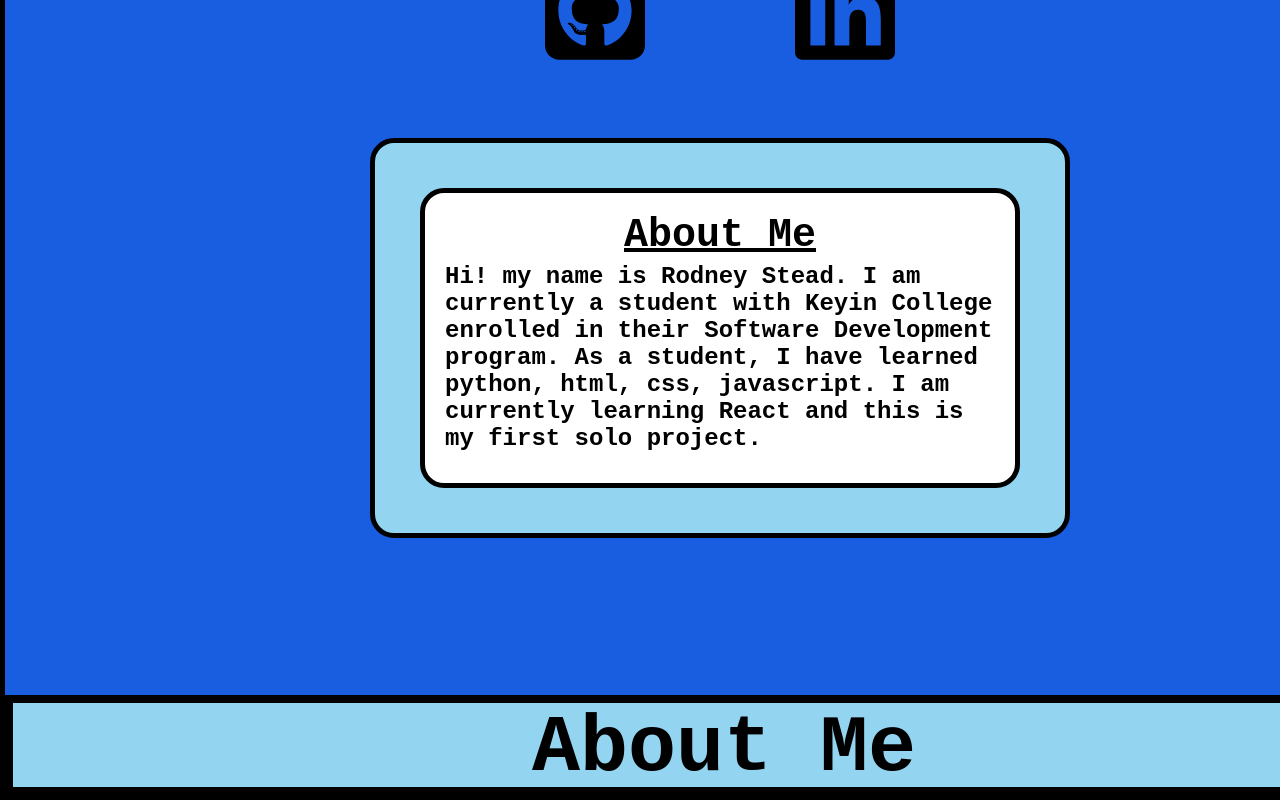
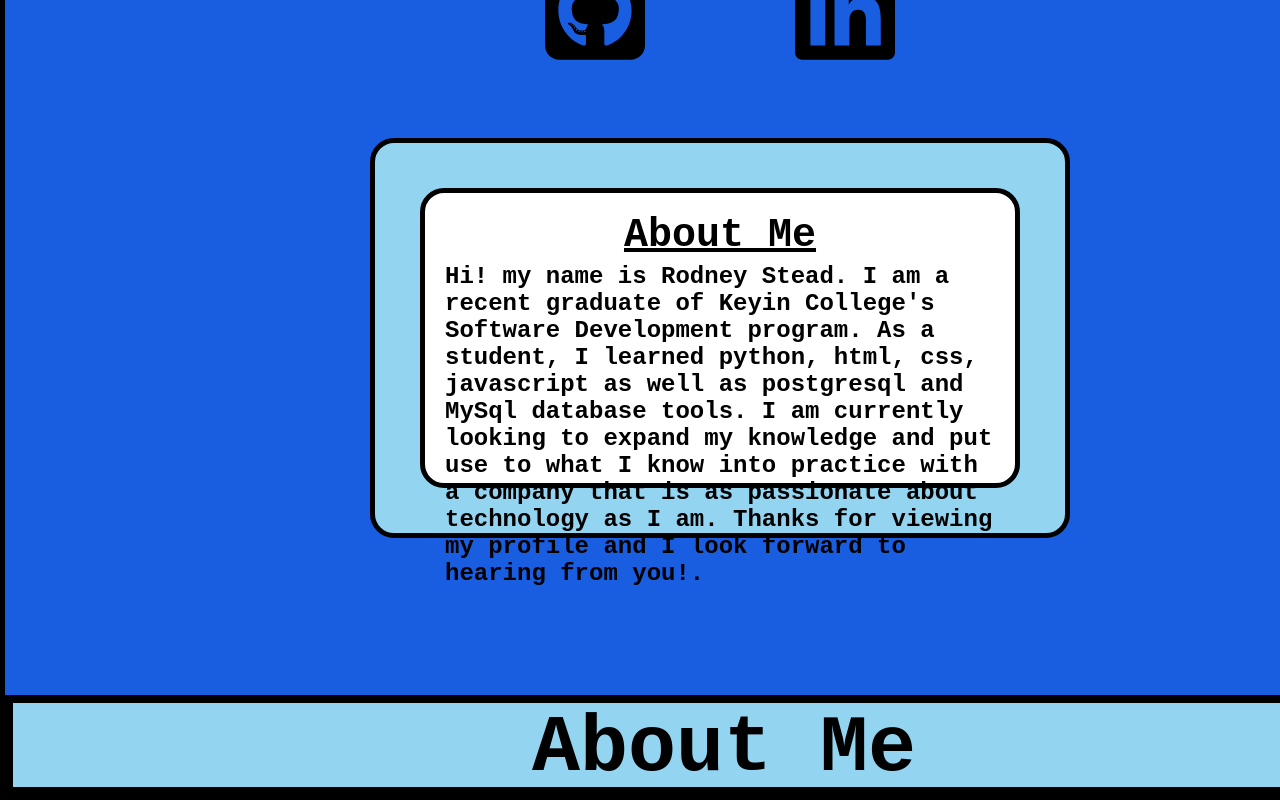
Before and after one commit to RodneyCStead/portfolio, a React (Create React App) app: page /#/about in a window 1280 px wide. Shown: the part 645-1445 px from the top of the page. Built offline with nearby package versions, Linux system fonts and the light colour scheme.

Commit message:
updated the about me box

```diff
--- a/src/components/AboutMeBoxes.jsx
+++ b/src/components/AboutMeBoxes.jsx
@@ -18,9 +18,11 @@ const AboutMeBoxes = () => {
           <div className = "aboutMeTextBox">
             <h2>About Me</h2>
             <p>
-              Hi! my name is Rodney Stead. I am currently a student with Keyin College
-              enrolled in their Software Development program. As a student, I have learned
-              python, html, css, javascript. I am currently learning React and this is my first solo project.
+              Hi! my name is Rodney Stead. I am a recent graduate of Keyin College's
+              Software Development program. As a student, I learned
+              python, html, css, javascript as well as postgresql and MySql database tools. I am currently looking to expand my knowledge
+              and put use to what I know into practice with a company that is as passionate about technology as I am.
+              Thanks for viewing my profile and I look forward to hearing from you!.
             </p>
           </div>
         </div>
```
